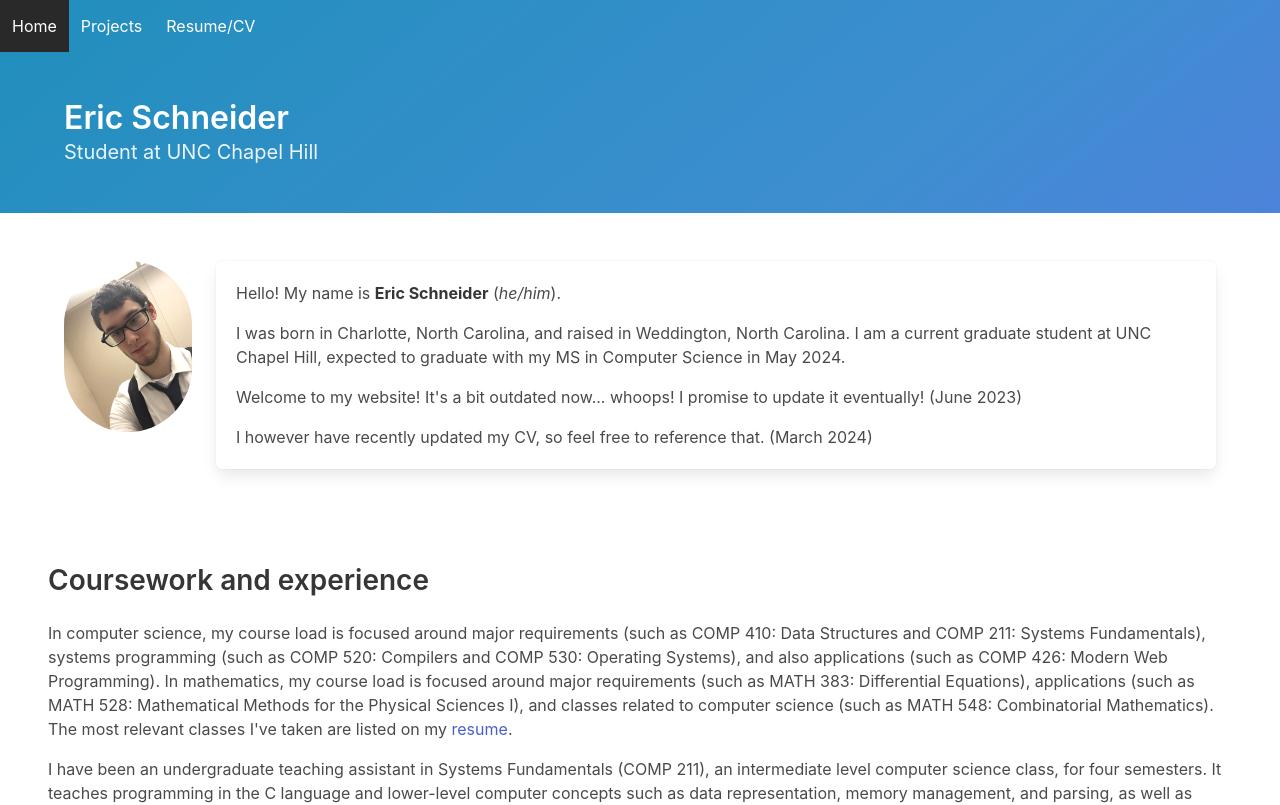
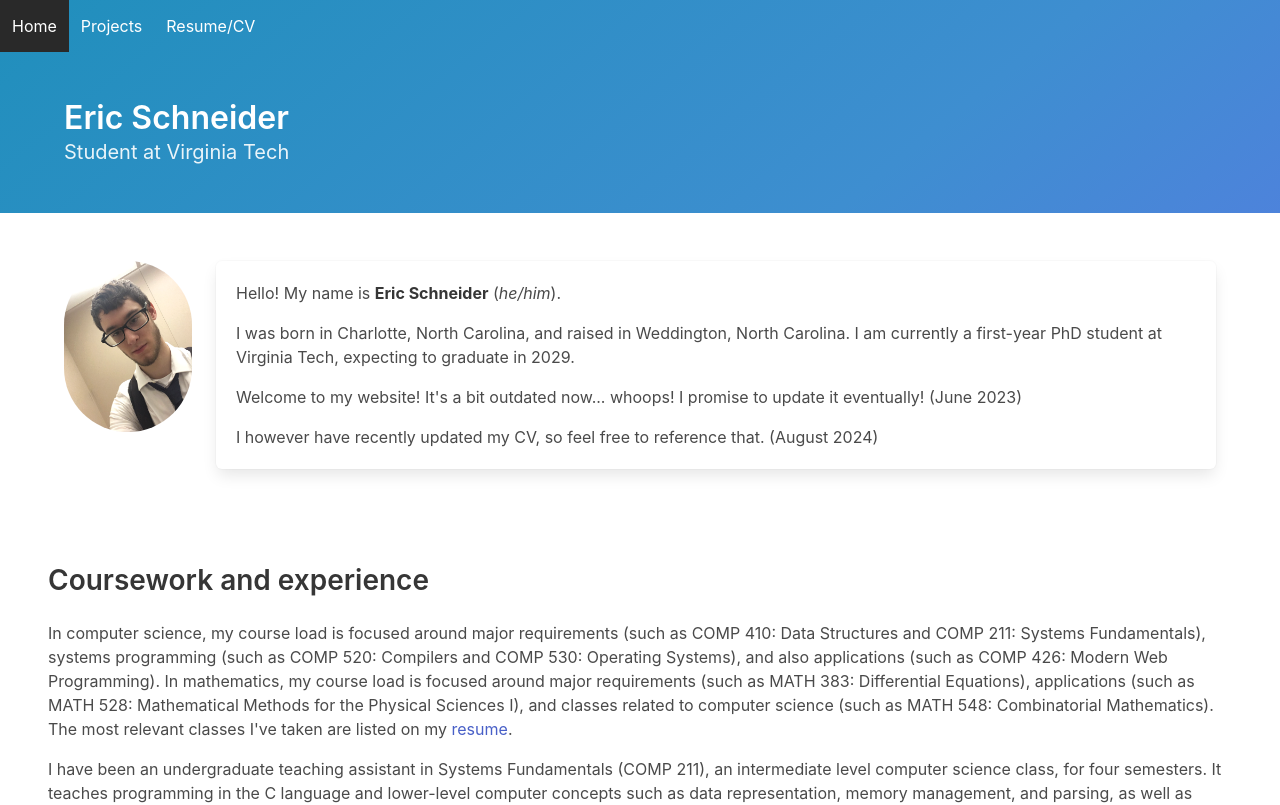
Before and after one commit to eric-unc/eric-unc.github.io, a Nuxt app: page / in a window 1280 px wide. Shown: the top 805 px of the page. Built offline with nearby package versions, Linux system fonts and the light colour scheme.

Commit message:
This doesnt work locally but hopefully it will work on github.io

```diff
--- a/pages/index.vue
+++ b/pages/index.vue
@@ -8,7 +8,7 @@
         <div class="hero-body">
           <div class="container">
             <h1 class="title">Eric Schneider</h1>
-            <h2 class="subtitle">Student at UNC Chapel Hill</h2>
+            <h2 class="subtitle">Student at Virginia Tech</h2>
           </div>
         </div>
       </section>
@@ -25,9 +25,9 @@
             <div class="box">
               <div class="content">
                 <p>Hello! My name is <strong>Eric Schneider</strong> (<em>he/him</em>).</p>
-                <p>I was born in Charlotte, North Carolina, and raised in Weddington, North Carolina. I am a current graduate student at UNC Chapel Hill, expected to graduate with my MS in Computer Science in May 2024.</p>
+                <p>I was born in Charlotte, North Carolina, and raised in Weddington, North Carolina. I am currently a first-year PhD student at Virginia Tech, expecting to graduate in 2029.</p>
                 <p>Welcome to my website! It's a bit outdated now... whoops! I promise to update it eventually! (June 2023)</p>
-                <p>I however have recently updated my CV, so feel free to reference that. (March 2024)</p>
+                <p>I however have recently updated my CV, so feel free to reference that. (August 2024)</p>
               </div>
             </div>
           </div>
```
Also changed, not shown: 1 other file (tests, documents, lock files or other folders).
